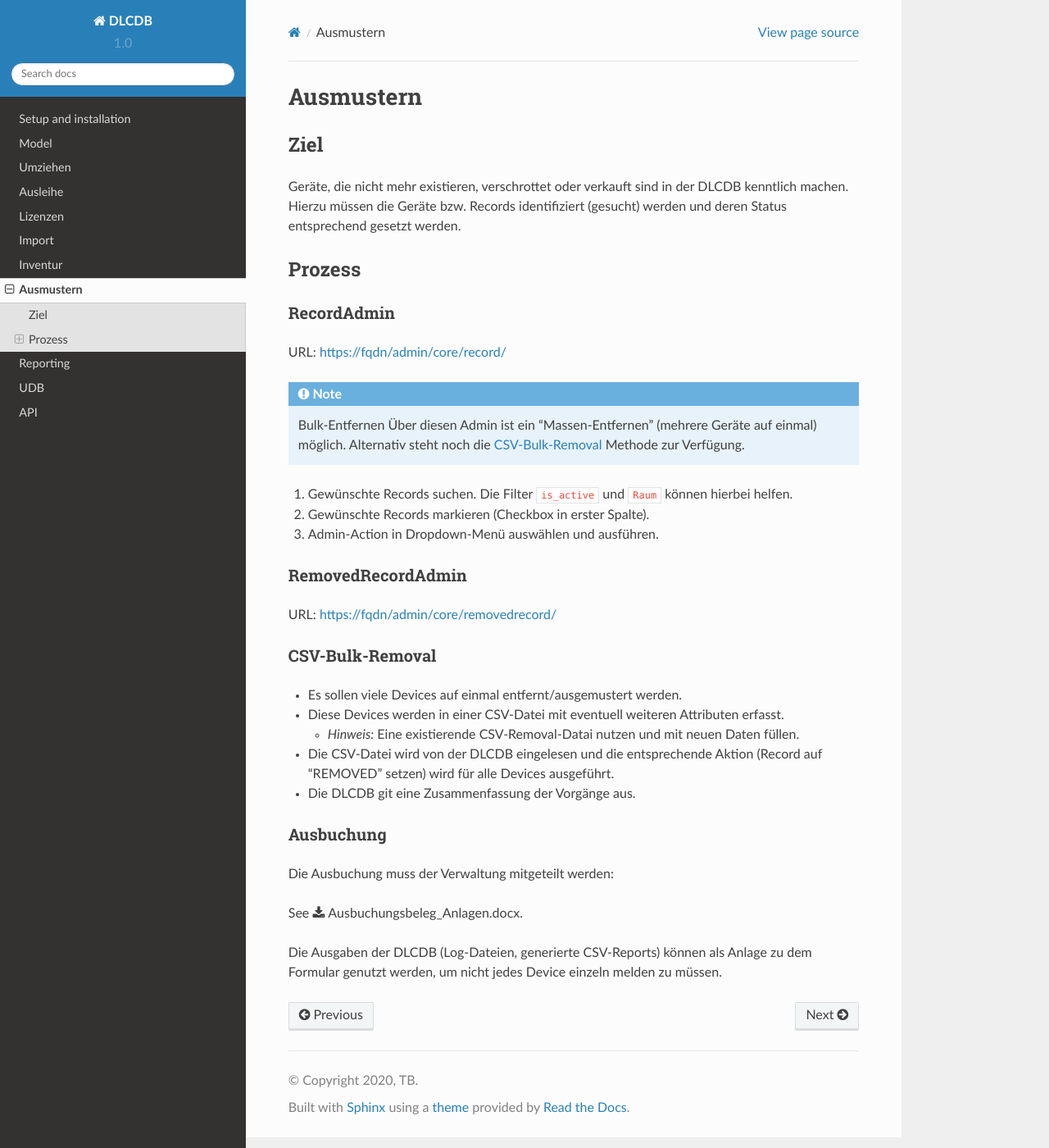
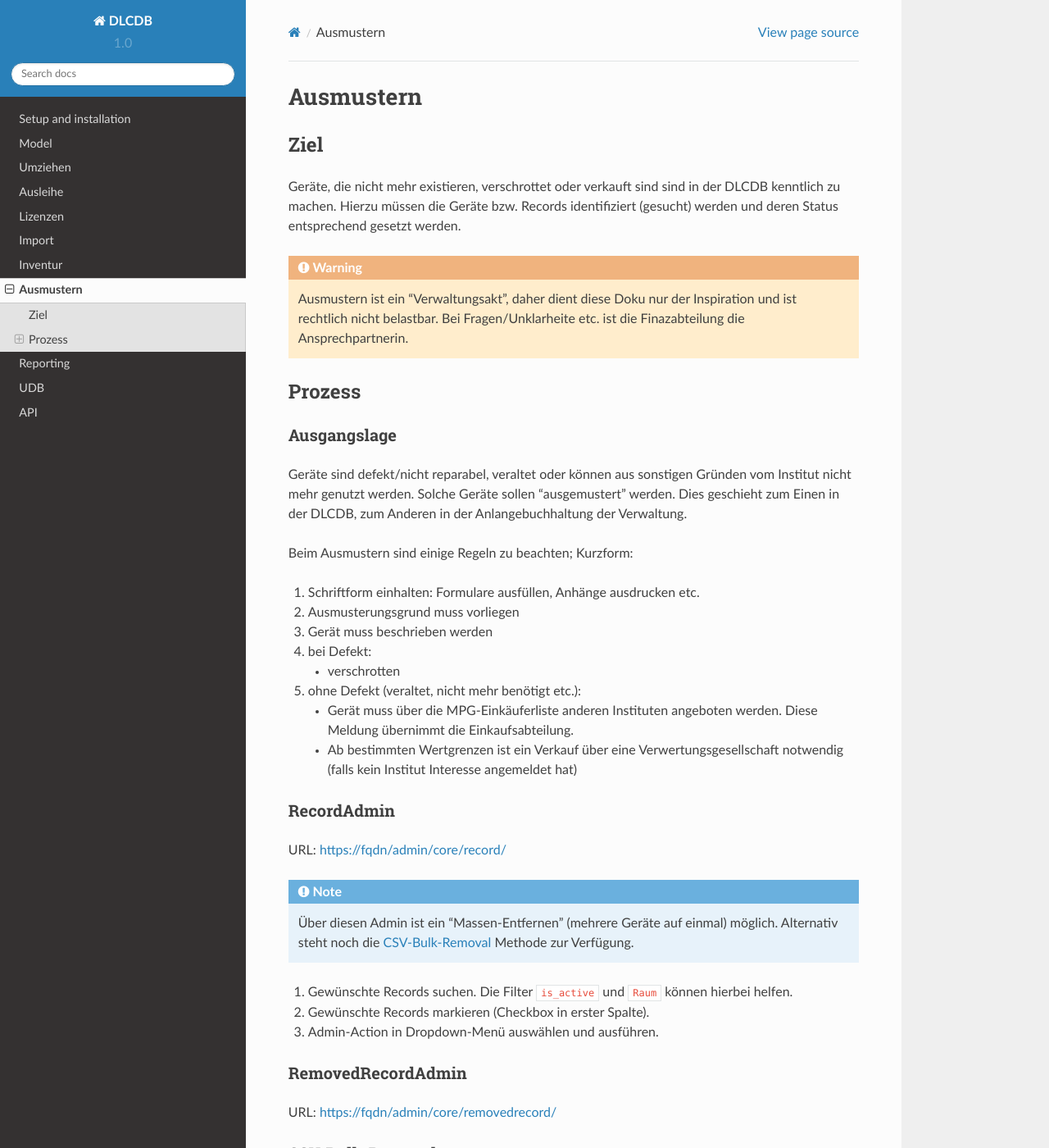
Before and after one commit to tombreit/django-dlcdb, a Sphinx documentation site: the page built from docs/chapters/ausmustern.rst, in a window 1280 px wide and 1400 px high. Shown: the whole window at 82% size. Built offline with Sphinx 7.4.7 and the Read the Docs theme 2.0.0, drawn with Linux system fonts in a browser that asks for light colours; some of the changed text lies outside the part shown.

Commit message:
a bit more verbose on ausmustern

```diff
--- a/docs/chapters/ausmustern.rst
+++ b/docs/chapters/ausmustern.rst
@@ -5,18 +5,42 @@ Ausmustern
 Ziel
 ====
 
-Geräte, die nicht mehr existieren, verschrottet oder verkauft sind in der DLCDB kenntlich machen. Hierzu müssen die Geräte bzw. Records identifiziert (gesucht) werden und deren Status entsprechend gesetzt werden.
+Geräte, die nicht mehr existieren, verschrottet oder verkauft sind sind in der DLCDB kenntlich zu machen. Hierzu müssen die Geräte bzw. Records identifiziert (gesucht) werden und deren Status entsprechend gesetzt werden.
+
+.. warning::
+   Ausmustern ist ein "Verwaltungsakt", daher dient diese Doku nur der Inspiration und ist rechtlich nicht belastbar. Bei Fragen/Unklarheite etc. ist die Finazabteilung die Ansprechpartnerin.
 
 
 Prozess
 =======
 
+Ausgangslage
+------------
+
+Geräte sind defekt/nicht reparabel, veraltet oder können aus sonstigen Gründen vom Institut nicht mehr genutzt werden. Solche Geräte sollen "ausgemustert" werden. Dies geschieht zum Einen in der DLCDB, zum Anderen in der Anlangebuchhaltung der Verwaltung.
+
+Beim Ausmustern sind einige Regeln zu beachten; Kurzform:
+
+#. Schriftform einhalten: Formulare ausfüllen, Anhänge ausdrucken etc.
+#. Ausmusterungsgrund muss vorliegen
+#. Gerät muss beschrieben werden
+#. bei Defekt:
+
+   - verschrotten
+
+#. ohne Defekt (veraltet, nicht mehr benötigt etc.):
+
+   - Gerät muss über die MPG-Einkäuferliste anderen Instituten angeboten werden. Diese Meldung übernimmt die Einkaufsabteilung.
+   - Ab bestimmten Wertgrenzen ist ein Verkauf über eine Verwertungsgesellschaft notwendig (falls kein Institut Interesse angemeldet hat)
+
+
+
 RecordAdmin
----------------
+-----------
 
 URL: https://fqdn/admin/core/record/
 
-.. note:: Bulk-Entfernen
+.. note::
    Über diesen Admin ist ein "Massen-Entfernen" (mehrere Geräte auf einmal) möglich. Alternativ steht noch die `CSV-Bulk-Removal`_ Methode zur Verfügung.
 
 
@@ -27,13 +51,13 @@ URL: https://fqdn/admin/core/record/
 
 
 RemovedRecordAdmin
-----------------------
+------------------
 
 URL: https://fqdn/admin/core/removedrecord/
 
 
 CSV-Bulk-Removal
---------------------
+----------------
 
 * Es sollen viele Devices auf einmal entfernt/ausgemustert werden.
 * Diese Devices werden in einer CSV-Datei mit eventuell weiteren Attributen erfasst.
@@ -44,10 +68,12 @@ CSV-Bulk-Removal
 
 
 Ausbuchung
----------------
+----------
 
 Die Ausbuchung muss der Verwaltung mitgeteilt werden:
 
-See :download:`Ausbuchungsbeleg_Anlagen.docx </_static/Ausbuchungsbeleg_Anlagen.docx>`.
+Via :download:`Ausbuchungsbeleg_Anlagen.docx </_static/Ausbuchungsbeleg_Anlagen.docx>`.
 
-Die Ausgaben der DLCDB (Log-Dateien, generierte CSV-Reports) können als Anlage zu dem Formular genutzt werden, um nicht jedes Device einzeln melden zu müssen.
+Beim Ausbuchen von mehreren Geräten ("Bulk-Entfernen") können die Ausgaben der DLCDB (Log-Dateien, generierte CSV-Reports) als Anlage zu dem Formular genutzt werden, um nicht jedes Device einzeln melden zu müssen.
+
+Der Ausbuchungsbeleg ist dem Inventurverantwortlichen oder dem Abteilungsleiter zur Unterschrift vorzulegen und wird dann an die Verwaltung, Abteilung Finanzen, weitergeleitet.
```
